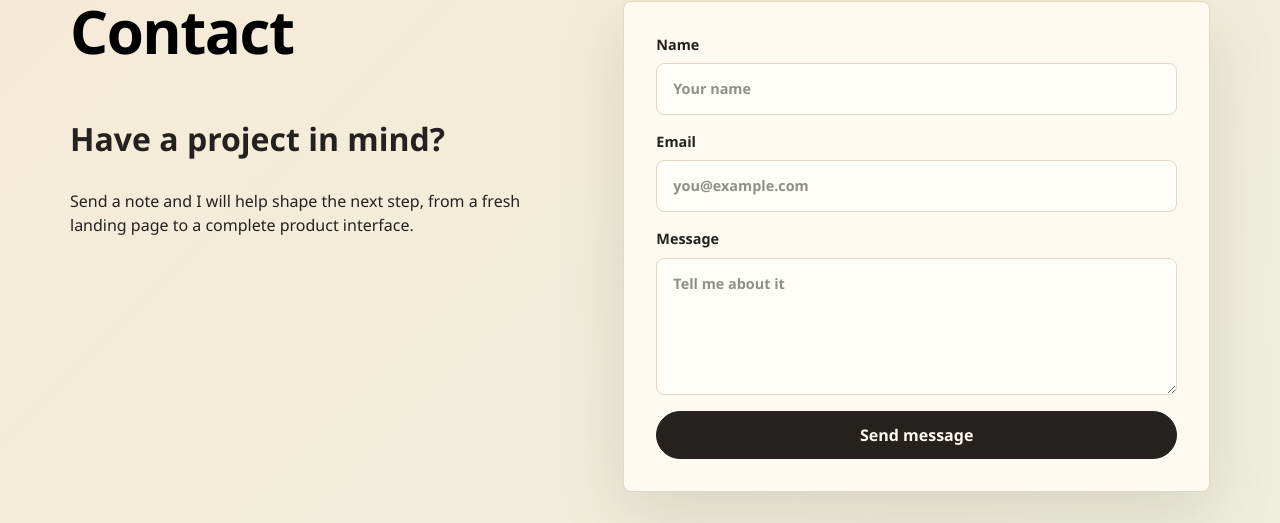
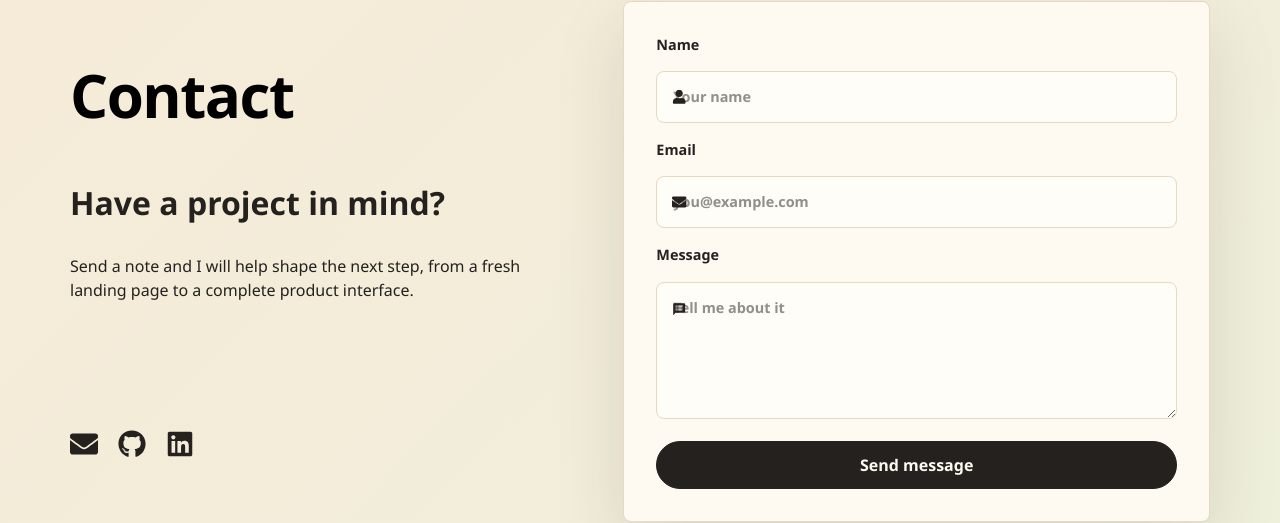
Before and after one commit to Niranjan12777/Portfolio, a React (Vite) app in the folder Frontend/: page / in a window 1280 px wide. Shown: the part 1806-2329 px from the top of the page. Built offline with nearby package versions, Linux system fonts and the light colour scheme; no server answers.

Commit message:
feat: add social links and icons

```diff
--- a/Frontend/src/pages/Contact/Contact.jsx
+++ b/Frontend/src/pages/Contact/Contact.jsx
@@ -1,30 +1,73 @@
 import React from "react";
 import "./Contact.css";
+import {
+  FaUser,
+  FaEnvelope,
+  FaGithub,
+  FaLinkedin,
+} from "react-icons/fa";
+import { MdMessage } from "react-icons/md";
 
 function Contact() {
   return (
     <section className="section contact-section" id="contact">
+      <div className="flex flex-col justify-around">
         <div>
-        <p className="section-kicker text-6xl tracking-tight text-muted mb-15">Contact</p>
-        <h2 className="text-[clamp(2rem,2vw,3rem)] font-semibold mb-8">Have a project in mind?</h2>
+          <p className="section-kicker text-6xl tracking-tight text-muted mb-15">
+            Contact
+          </p>
+
+          <h2 className="text-[clamp(2rem,2vw,3rem)] font-semibold mb-8">
+            Have a project in mind?
+          </h2>
+
           <p>
             Send a note and I will help shape the next step, from a fresh landing
             page to a complete product interface.
           </p>
         </div>
+
+
+        <div className="flex flex-row gap-5">
+          <a href="mailto:nkammar45@gmail.com" className="flex items-center gap-3 hover:text-white transition-colors">
+            <FaEnvelope className="size-7" />
+          </a>
+
+          <a href="https://github.com/Niranjan12777" target="_blank" rel="noreferrer" className="flex items-center gap-3 hover:text-white transition-colors">
+            <FaGithub className="size-7" />
+          </a>
+
+          <a href="https://www.linkedin.com/in/niranjan-kammar/" target="_blank" rel="noreferrer" className="flex items-center gap-3 hover:text-white transition-colors">
+            <FaLinkedin className="size-7" />
+          </a>
+        </div>
+      </div>
+
       <form className="contact-form">
         <label>
           Name
+          <div className="relative mt-2">
+            <FaUser className="absolute left-4 top-1/2 -translate-y-1/2" />
             <input type="text" name="name" placeholder="Your name" />
+          </div>
         </label>
+
         <label>
           Email
+          <div className="relative mt-2">
+            <FaEnvelope className="absolute left-4 top-1/2 -translate-y-1/2" />
             <input type="email" name="email" placeholder="you@example.com" />
+          </div>
         </label>
+
         <label>
           Message
+          <div className="relative mt-2">
+            <MdMessage className="absolute left-4 top-5" />
             <textarea name="message" rows="5" placeholder="Tell me about it" />
+          </div>
         </label>
+
         <button type="submit">Send message</button>
       </form>
     </section>
```
Lines whose indentation alone changed are shown as unchanged.
